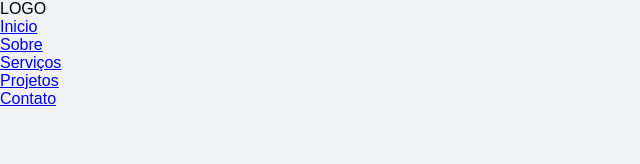
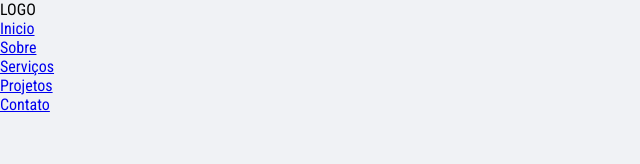
Before and after one commit to guipramos/portfolio-guilherme, a React (Create React App) app: page / in a window 1280 px wide. Shown: the top 164 px of the page, without its empty margins (0-640 px from the left). Built offline with nearby package versions, Linux system fonts and the light colour scheme; the HTML template or start-up script is replaced by a standard one.

Commit message:
Ajustando o Readme

```diff
--- a/src/styles/global.ts
+++ b/src/styles/global.ts
@@ -33,7 +33,7 @@ export const GlobalStyle = createGlobalStyle `
     }
 
     body, input, textarea, button{
-        font-family: 'Poppins', sans-serif;
+        font-family: 'Roboto Condensed', sans-serif;
         font-weight: 400;
     }
 
@@ -49,38 +49,4 @@ export const GlobalStyle = createGlobalStyle `
         opacity: 0.6;
         cursor: not-allowed;
     }
-
-    .react-modal-overlay{
-        background: rgba(0, 0, 0, 0.5);
-
-        position: fixed;
-        top: 0;
-        bottom: 0;
-        right: 0;
-        left: 0;
-        display:flex;
-        justify-content: center;
-        align-items: center;
-    }
-
-    .react-modal-content{
-        width: 100%;
-        max-width: 576px;
-        background: var(--body);
-        padding: 3rem;
-        position: relative;
-        border-radius: 0.24rem;
-    }
-
-    .react-modal-close{
-        position: absolute;
-        top: 1.5rem;
-        right: 1.5rem;
-        border: 0;
-        background: transparent;
-        transition: filter 0.2s;
-        &:hover{
-            filter: brightness(0.8);
-        }
-    }
 `
```
Also changed, not shown: 1 other file (tests, documents, lock files or other folders).
